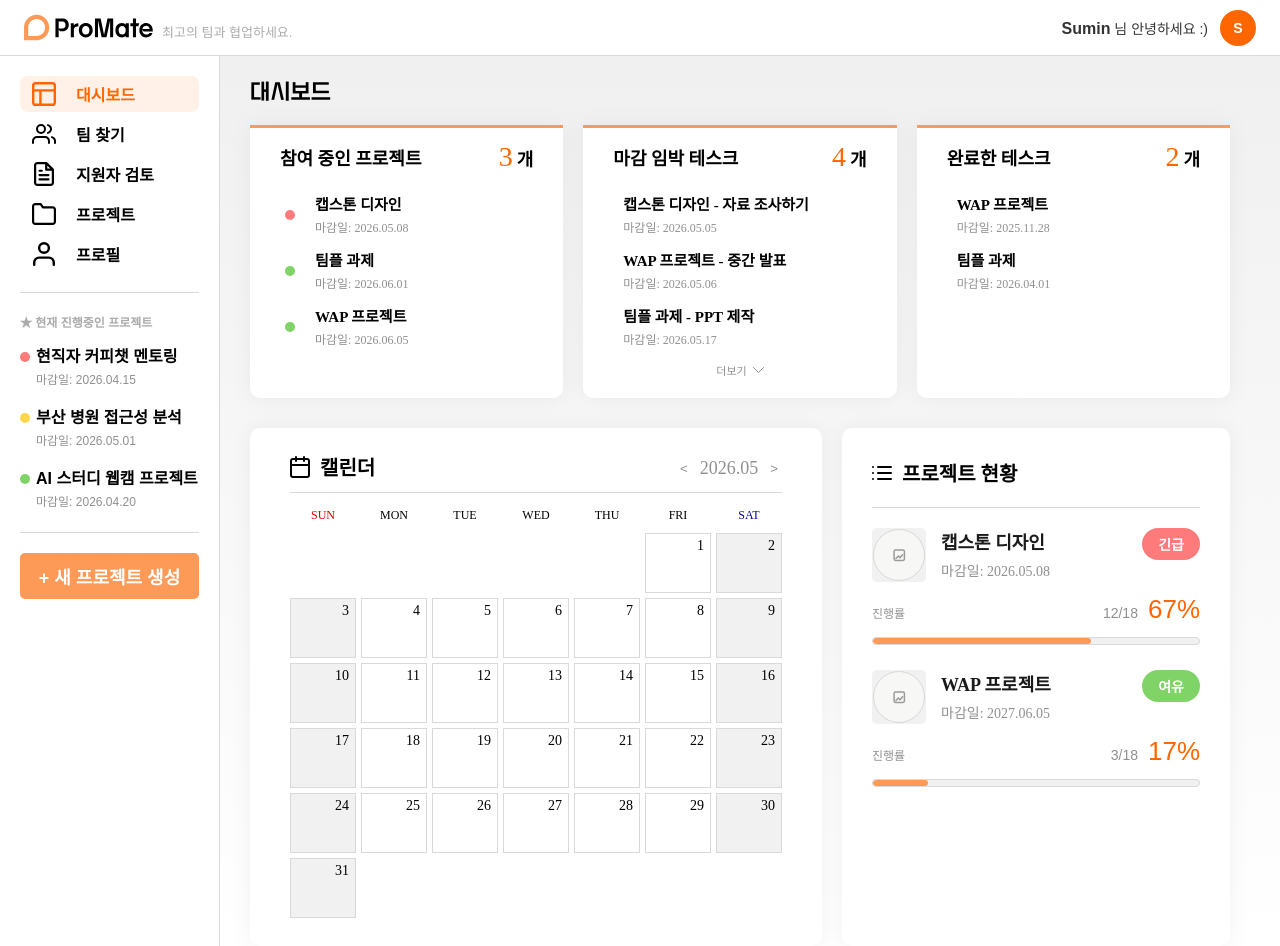
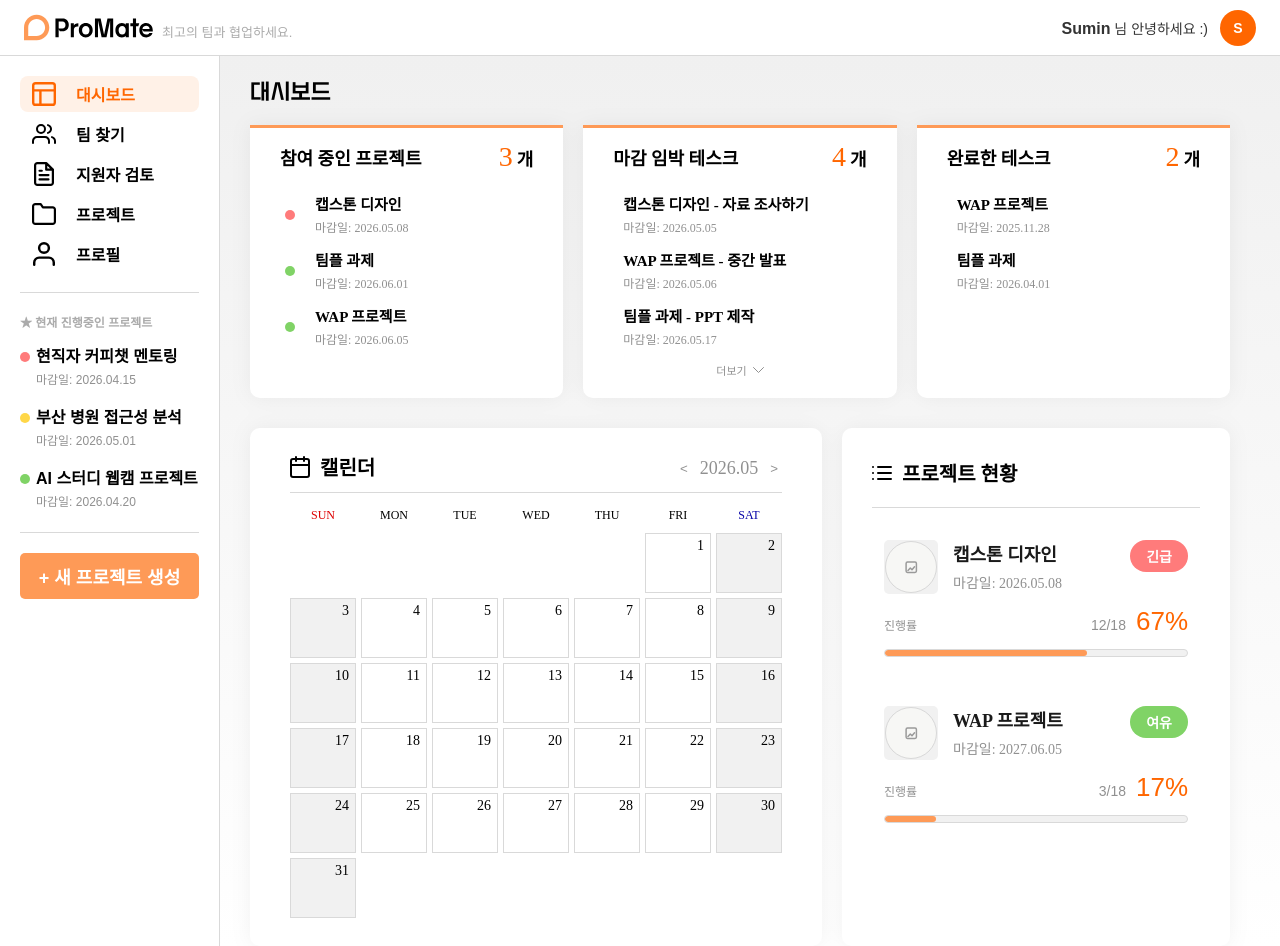
Before and after one commit to pknu-wap/promate, a React (Vite) app in the folder FE/: page / in a window 1280 px wide. Built offline with nearby package versions, Linux system fonts and the light colour scheme; no server answers.

Commit message:
style: 프로젝트 호버 추가

```diff
--- a/FE/src/pages/DashboardPage/components/StatusItem.css
+++ b/FE/src/pages/DashboardPage/components/StatusItem.css
@@ -2,6 +2,14 @@
   display: flex;
   flex-direction: column;
   gap: 12px;
+  cursor: pointer;
+  padding: 12px;
+  border-radius: 8px;
+  transition: background-color 0.2s ease-in-out;
+}
+
+.status-item:hover {
+  background-color: #f8f9fa;
 }
 
 .status-info-row {
--- a/FE/src/pages/DashboardPage/components/SummaryCard.css
+++ b/FE/src/pages/DashboardPage/components/SummaryCard.css
@@ -65,6 +65,10 @@
   display: flex;
   align-items: center;
   gap: 10px;
+  &:hover {
+    background-color: #f8f9fa;
+    border-radius: 8px;
+  }
 }
 
 .item-dot {
```
